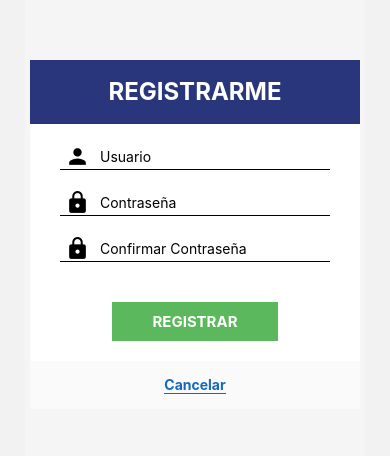
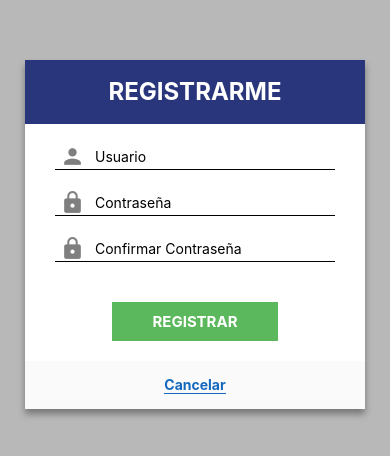
Before and after one commit to juliodacer/prueba-tecnica-real-plaza, a React Native app: screen /Register in a window 390 px wide. Shown: the part 188-644 px from the top of the page. Built offline with nearby package versions, Linux system fonts and the light colour scheme; no server answers.

Commit message:
cerrar sesion

```diff
--- a/screens/HomeScreen.jsx
+++ b/screens/HomeScreen.jsx
@@ -3,6 +3,7 @@ import React, { useRef, useState } from 'react';
 import Icon from 'react-native-vector-icons/MaterialIcons';
 import dataCollapsible from '../data/dataCollapsible';
 import { Transition, Transitioning } from 'react-native-reanimated';
+import { auth } from '../firebase';
 
 const transition = (
   <Transition.Together>
@@ -12,9 +13,18 @@ const transition = (
   </Transition.Together>
 );
 
-const HomeScreen = () => {
+
+const HomeScreen = ({ navigation }) => {
   const [currentIndex, setCurrentIndex] = useState(null);
   const ref = useRef()
+
+  const handleSignOut = () => {
+    auth.signOut().then(() => navigation.replace("Login")).catch((error) => {
+      //setValidationMessage(error.message);
+      console.log(error.message)
+    })
+  }
+
 
   return (
     <View
@@ -28,6 +38,13 @@ const HomeScreen = () => {
           <Text style={styles.title}>
             Opciones
           </Text>
+
+          <TouchableOpacity onPress={() => handleSignOut()}>
+            <Text style={[styles.title, { padding: 10, backgroundColor: '#589BDE', borderRadius: 10, color: '#fff' }]}>
+              Cerrar Sesión
+            </Text>
+          </TouchableOpacity>
+
         </View>
 
         <View style={styles.containerIcons}>
@@ -85,11 +102,12 @@ const HomeScreen = () => {
         {dataCollapsible.map(({ title, content }, index) => {
           return (
             <TouchableOpacity
+              activeOpacity={0.8}
               key={title}
               onPress={() => {
                 setCurrentIndex(index === currentIndex ? null : index)
               }}
-              style={styles.cardExpansibleContainer}>
+              style={[styles.cardExpansibleContainer, { backgroundColor: index === currentIndex ? '#9FCBF6' : '#F5F5F5' }]}>
               <View style={styles.card} >
                 <Text style={styles.textCard}>{title}</Text>
                 {
@@ -123,8 +141,10 @@ const styles = StyleSheet.create({
     marginHorizontal: 25,
   },
   titleContainer: {
-    marginTop: 40,
-    alignItems: 'flex-start'
+    marginTop: 45,
+    flexDirection: 'row',
+    justifyContent: 'space-between',
+    alignItems: 'center'
   },
   containerIcons: {
     flexDirection: 'row',
@@ -147,7 +167,15 @@ const styles = StyleSheet.create({
     backgroundColor: '#fff',
     justifyContent: 'center',
     alignItems: 'center',
-    padding: 2
+    padding: 2,
+    shadowColor: '#000',
+    shadowOffset: {
+      width: 0,
+      height: 5
+    },
+    shadowOpacity: 0.36,
+    shadowRadius: 6.68,
+    elevation: 11
   },
   image: {
     width: '90%',
@@ -160,7 +188,7 @@ const styles = StyleSheet.create({
   },
   cardExpansibleContainer: {
     padding: 20,
-    backgroundColor: '#F5F5F5',
+    //backgroundColor: '#F5F5F5',
     marginBottom: 10,
     justifyContent: 'center',
   },
--- a/screens/LoginScreen.jsx
+++ b/screens/LoginScreen.jsx
@@ -49,7 +49,10 @@ const LoginScreen = ({ navigation }) => {
                     <Text style={styles.title}>INICIAR SESIÓN</Text>
                 </View>
 
-                <Text style={styles.textValidationMessage}>{errorMessage}</Text>
+                { errorMessage && (
+                    <Text style={styles.textValidationMessage}>{errorMessage}</Text>
+                )}
+
 
                 <View style={styles.inputTextContainerGroup}>
                     <View style={styles.inputTextContainer} >
@@ -83,7 +86,7 @@ const LoginScreen = ({ navigation }) => {
                 </View>
 
                 <View style={styles.buttonContainer}>
-                    <TouchableOpacity onPress={() => onPress = { login }}
+                    <TouchableOpacity onPress={() => login() }
                         style={styles.button}
                     >
                         <Text style={styles.textButton}>INGRESAR</Text>
@@ -116,7 +119,15 @@ const styles = StyleSheet.create({
     inputContainer: {
         marginHorizontal: 5,
         backgroundColor: '#FFFFFF',
-        justifyContent: 'space-between'
+        justifyContent: 'space-between',
+        shadowColor: '#000',
+        shadowOffset: {
+            width: 0,
+            height: 5
+        },
+        shadowOpacity: 0.36,
+        shadowRadius: 6.68,
+        elevation: 11
     },
     titleContainer: {
         height: 64,
@@ -149,7 +160,7 @@ const styles = StyleSheet.create({
         marginLeft: 10
     },
     iconInput: {
-        color: "#000",
+        color: 'rgba(0, 0, 0, 0.5)',
         fontSize: 25,
         marginLeft: 5
     },
--- a/screens/RegisterScreen.jsx
+++ b/screens/RegisterScreen.jsx
@@ -32,7 +32,7 @@ const RegisterScreen = ({ navigation }) => {
       createUserWithEmailAndPassword(auth, values.email, values.password)
         .then((userCredential) => {
           sendEmailVerification(auth.currentUser);
-          navigation.navigate("Home", { user: userCredential.user });
+          navigation.navigate("Login", { user: userCredential.user });
         })
         .catch((error) => {
           //setValidationMessage(error.message);
@@ -158,13 +158,21 @@ const styles = StyleSheet.create({
     flex: 1,
     width: 'auto',
     justifyContent: 'center',
-    marginHorizontal: 25,
-    backgroundColor: '#F5F5F5'
-  },
+    backgroundColor: 'rgba(0, 0, 0, 0.24)'
+    },
   inputContainer: {
     marginHorizontal: 5,
     backgroundColor: '#FFFFFF',
-    justifyContent: 'space-between'
+    justifyContent: 'space-between',
+    marginHorizontal: 25,
+    shadowColor: '#000',
+    shadowOffset: {
+      width: 0,
+      height: 5
+    },
+    shadowOpacity: 0.36,
+    shadowRadius: 6.68,
+    elevation: 11
   },
   titleContainer: {
     height: 64,
@@ -198,7 +206,7 @@ const styles = StyleSheet.create({
     marginLeft: 10
   },
   iconInput: {
-    color: "#000",
+    color: 'rgba(0, 0, 0, 0.5)',
     fontSize: 25,
     marginLeft: 5
   },
```
